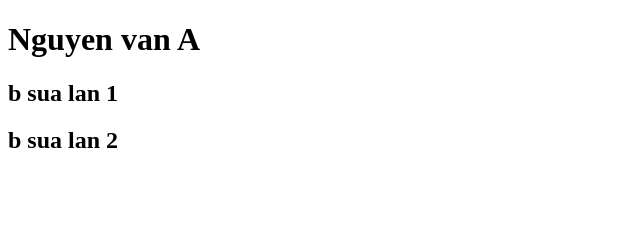
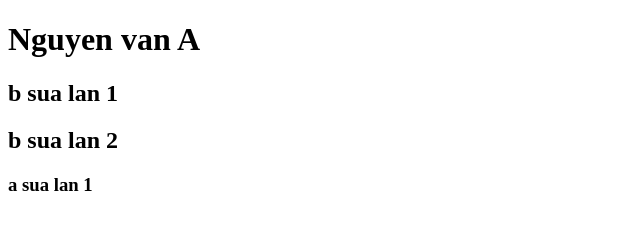
Before and after one commit to babiboi2k/TeamAB, a plain HTML site: page index.html in a window 1280 px wide. Shown: the full height of the page, 0-640 px from the left. Drawn offline with Linux system fonts and the light colour scheme.

Commit message:
4. a sua lan 1

```diff
--- a/index.html
+++ b/index.html
@@ -9,5 +9,6 @@
     <h1>Nguyen van A</h1>
     <h2>b sua lan 1</h2>
     <h2>b sua lan 2</h2>
+    <h3>a sua lan 1</h3>
   </body>
 </html>
```
